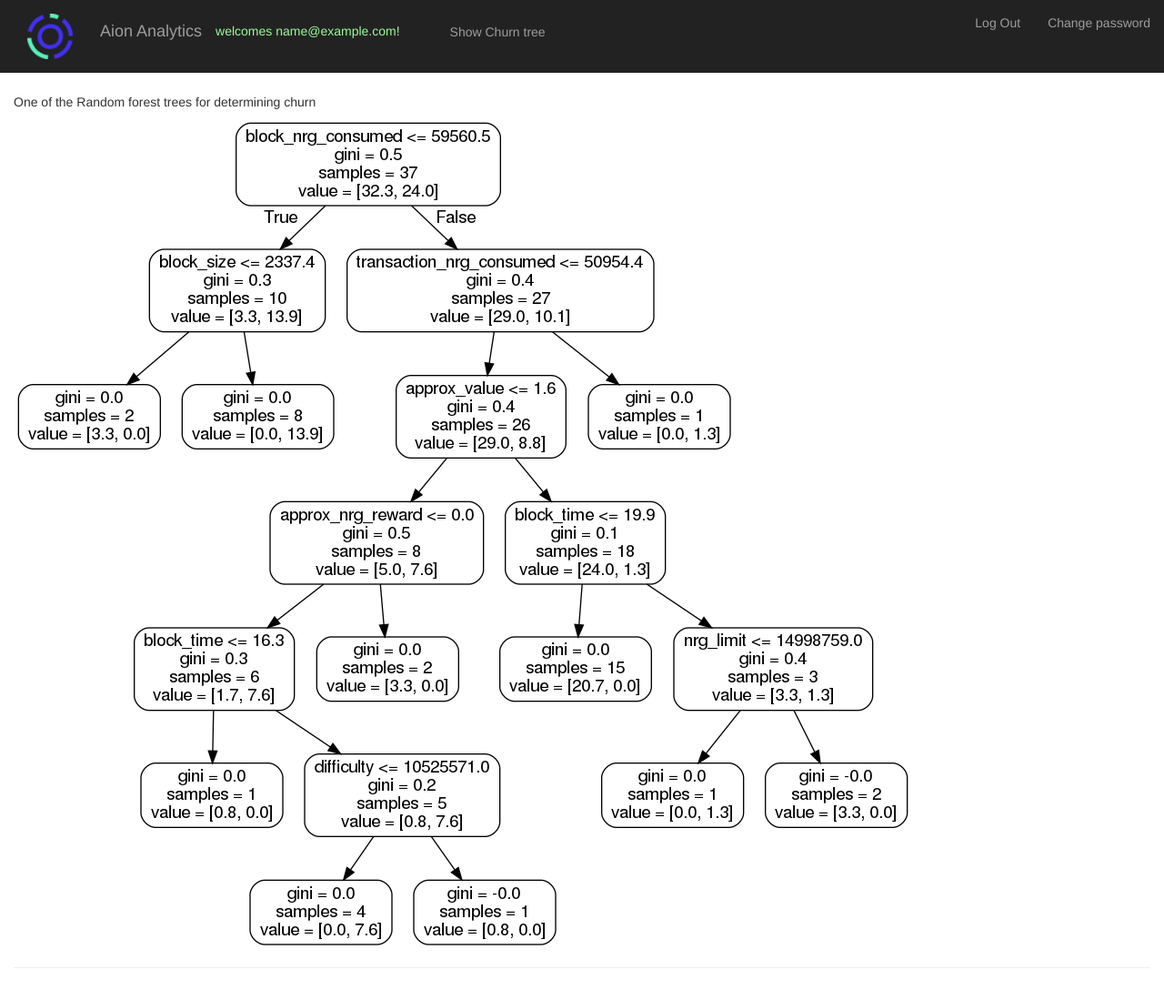
After one commit to andre-aion/flask-aion-analytics, a Flask app: page /tree in a window 1280 px wide. The commit adds this page. Shown: the whole page at 91% size. Run offline with Flask 2, Linux system fonts and the light colour scheme; a user stored in the database is signed in; tables that the repository leaves empty hold one stand-in row (values such as "Sample post"); parts of the project's set-up code (start-up, migrations or seed data) failed here and were passed over; some libraries are stand-ins or nearby versions.

Commit message:
decision tree added

```diff
--- a/app.py
+++ b/app.py
@@ -7,6 +7,7 @@ from flask_security import Security, login_required, \
 from utils.database import db_session
 from utils.models import User, Role
 from flask_bootstrap import Bootstrap
+from bokeh.util.session_id import generate_session_id
 #from customizations.restricted_register_form import RestrictedRegisterForm
 
 
@@ -48,12 +49,19 @@ security = Security(app, user_datastore)
 @login_required
 def home():
     # pull a new session from a running Bokeh server
-    bokeh_server_url = 'http://localhost:5006/aion-analytics'
-    bokeh_session = pull_session(url=bokeh_server_url)
-    script = "{}?bokeh-session-id={}".format(bokeh_server_url, bokeh_session.id)
+    bokeh_server_url = 'http://192.168.1.15:5006/aion-analytics'
+    #bokeh_session = pull_session(url=bokeh_server_url)
+    bokeh_session = generate_session_id()
+    script = "{}?bokeh-session-id={}".format(bokeh_server_url, bokeh_session)
     logger.warning("bokeh url:%s", script)
     return render_template('index.html', script=script, template="Flask")
 
 
+@app.route('/tree', methods=['GET', 'POST'])
+def tree():
+    return render_template('tree.html')
+
+
+
 if __name__ == '__main__':
-    app.run()
+    app.run(host='0.0.0.0',port=5000)
--- a/static/css/base.css
+++ b/static/css/base.css
@@ -11,3 +11,18 @@
 .aion-analytics-link{
     font-size :3em;
 }
+
+.resp-container {
+    position: relative;
+    overflow: hidden;
+    padding-top: 10.25%;
+}
+
+.resp-iframe {
+    position: absolute;
+    top: 0;
+    left: 0;
+    width: 100%;
+    height: 100%;
+    border: 0;
+}
--- a/templates/index.html
+++ b/templates/index.html
@@ -1,9 +1,9 @@
 {% extends "security/base.html" %}
 
 {% block content %}
-<div class = "aion-analytics-div">
+<div class = "aion-analytics-div embed-responsive embed-responsive-4by3">
     {% if current_user.is_authenticated %}
-    <iframe src="{{ script | safe }}" width="1300" height="1400">
+    <iframe class="embed-responsive-item" src="{{ script | safe }}">
 
     </iframe>
 
--- a/templates/security/base.html
+++ b/templates/security/base.html
@@ -2,6 +2,7 @@
 
 {% block head %}
     {{super()}}
+    <script src="https://maxcdn.bootstrapcdn.com/bootstrap/3.3.7/js/bootstrap.min.js"></script>
     <link rel="stylesheet" href="{{ url_for('static', filename='css/base.css') }}">
     <link rel="shortcut icon" href="{{ url_for('static', filename='images/favicon.ico') }}">
 {% endblock %}
@@ -25,6 +26,7 @@
                     <li><a href="{{ url_for('home') }}"><h4>Aion Analytics</h4></a></li>
                     {% if current_user.is_authenticated %}
                         <li><h5 style="color:palegreen;padding-top:17px;">welcomes {{ current_user.email }}!</h5></li>
+                        <li><a href="{{ url_for('tree') }}"><h5 style="padding-left:40px;padding-top:3px">Show Churn tree</h5></a></li>
                     {% endif %}
 
                 </ul>
--- /dev/null
+++ b/templates/tree.html
@@ -0,0 +1,9 @@
+{% extends "security/base.html" %}
+{% block content %}
+
+<div class="modal-body">
+  <h5>One of the Random forest trees for determining churn</h5>
+    <p><img src="static/images/tier1_tree.png"></p>
+  <hr>
+</div>
+{% endblock %}
```
Also changed, not shown: templates/rf_tree.html (added, +29 -0 lines), static/images/tier1_tree.png (added), 1 other file.
